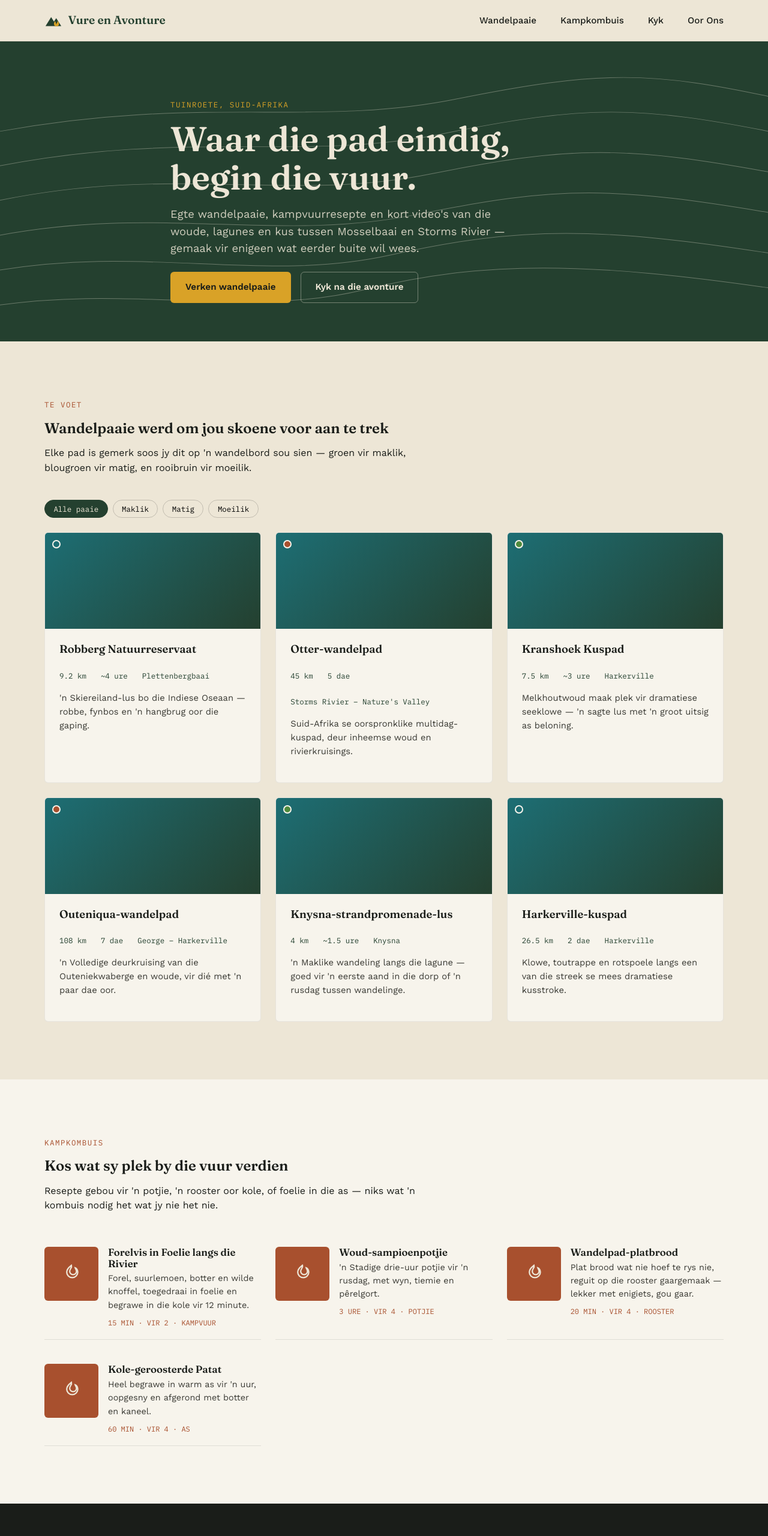
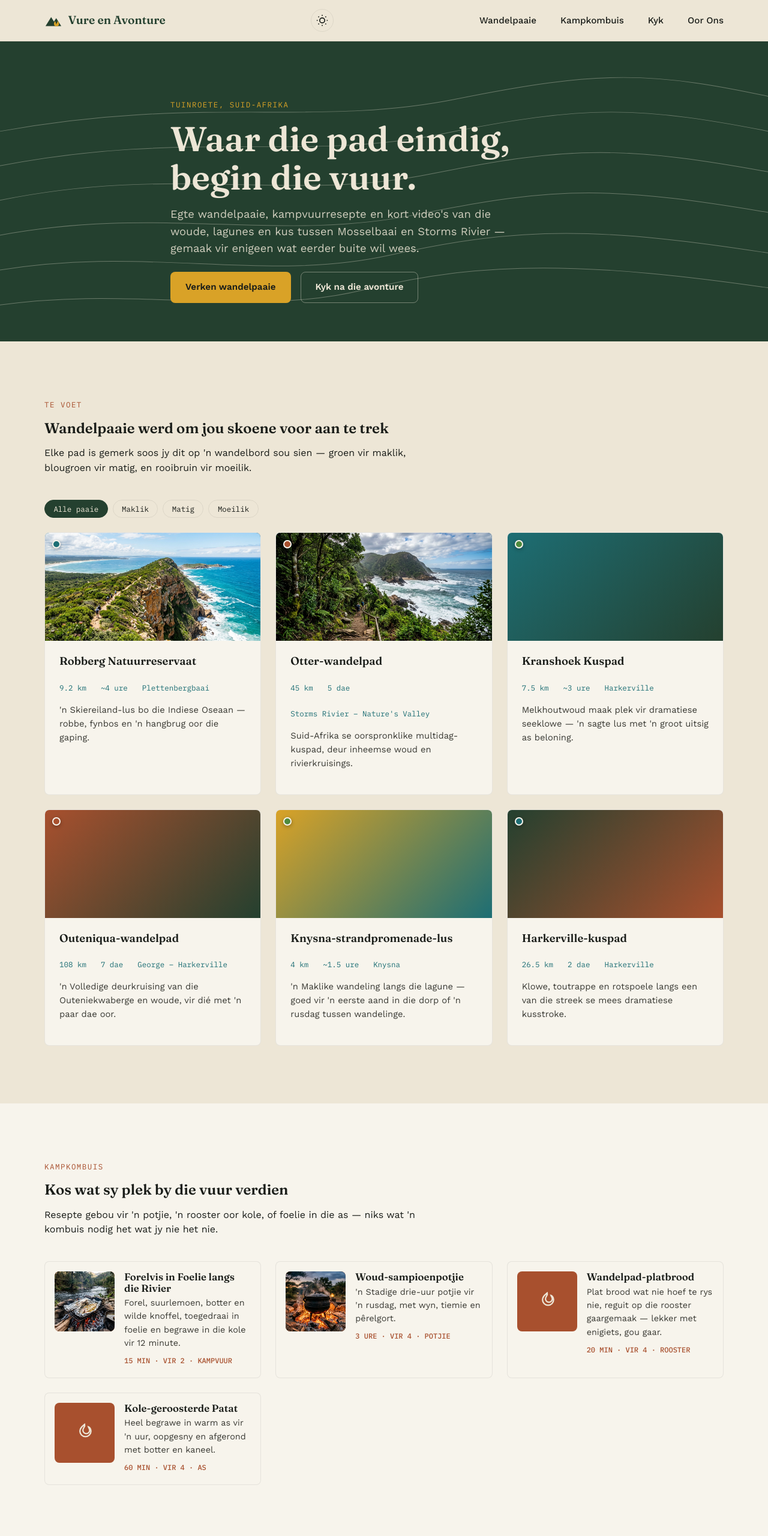
Before and after one commit to WilliamP1Code/vure-en-avonture, a plain HTML site: page index.html in a window 1280 px wide. Shown: the top 2560 px of the page at 60% size. Drawn offline with nearby package versions, Linux system fonts and the light colour scheme.

Commit message:
Add dark mode theme switcher, trail and recipe photo assets, and card hover animations

```diff
--- a/css/style.css
+++ b/css/style.css
@@ -7,12 +7,16 @@
 :root {
   /* Colors — pulled from the Garden Route ecosystem, not a stock palette */
   --fynbos: #24402f;       /* deep shrubland green — primary */
+  --fynbos-light: #345c43;
   --lagoon: #1d6e74;       /* Knysna lagoon teal — secondary */
   --protea: #d9a227;       /* pincushion-protea gold / firelight — accent */
   --rust: #a8502e;         /* Robberg sandstone cliff — warm accent */
   --sand: #ede6d6;         /* milkwood sand — light background */
   --ink: #1a1d19;          /* near-black, green-tinted — dark bg / text */
   --paper: #f7f4ec;        /* slightly lighter than sand, for cards */
+  --card-border: rgba(26, 29, 25, 0.08);
+  --text-muted: #3a3a34;
+  --nav-bg: rgba(237, 230, 214, 0.92);
 
   /* Type */
   --font-display: "Fraunces", Georgia, serif;
@@ -27,8 +31,20 @@
   --space-5: 4rem;
   --space-6: 6rem;
 
-  --radius: 6px;
+  --radius: 8px;
   --max-width: 1180px;
+
+  /* Transitions */
+  --transition-smooth: all 0.3s cubic-bezier(0.16, 1, 0.3, 1);
+}
+
+:root[data-theme="dark"] {
+  --sand: #121512;
+  --ink: #f0eee6;
+  --paper: #1b201a;
+  --card-border: rgba(240, 238, 230, 0.12);
+  --text-muted: #b0b5aa;
+  --nav-bg: rgba(18, 21, 18, 0.92);
 }
 
 /* ---------- Reset ---------- */
@@ -59,9 +75,10 @@ p { margin: 0 0 var(--space-2); }
   position: sticky;
   top: 0;
   z-index: 50;
-  background: rgba(237, 230, 214, 0.92);
-  backdrop-filter: blur(6px);
-  border-bottom: 1px solid rgba(26, 29, 25, 0.08);
+  background: var(--nav-bg);
+  backdrop-filter: blur(8px);
+  border-bottom: 1px solid var(--card-border);
+  transition: background 0.3s ease, border-color 0.3s ease;
 }
 .site-nav .container {
   display: flex;
@@ -79,7 +96,45 @@ p { margin: 0 0 var(--space-2); }
   text-decoration: none;
   color: var(--fynbos);
 }
+:root[data-theme="dark"] .brand {
+  color: var(--protea);
+}
 .brand svg { width: 30px; height: 30px; }
+
+.nav-controls {
+  display: flex;
+  align-items: center;
+  gap: var(--space-2);
+}
+
+.theme-toggle {
+  background: transparent;
+  border: 1px solid var(--card-border);
+  color: var(--ink);
+  width: 38px;
+  height: 38px;
+  border-radius: 50%;
+  display: flex;
+  align-items: center;
+  justify-content: center;
+  cursor: pointer;
+  transition: transform 0.2s ease, background 0.2s ease;
+}
+.theme-toggle:hover {
+  transform: scale(1.08);
+  background: rgba(217, 162, 39, 0.15);
+  color: var(--protea);
+}
+.theme-toggle svg {
+  width: 20px;
+  height: 20px;
+}
+.sun-icon { display: block; }
+.moon-icon { display: none; }
+
+:root[data-theme="dark"] .sun-icon { display: none; }
+:root[data-theme="dark"] .moon-icon { display: block; }
+
 .nav-links {
   display: flex;
   gap: var(--space-4);
@@ -200,6 +255,7 @@ p { margin: 0 0 var(--space-2); }
 
 /* ---------- Section shell ---------- */
 .section { padding: var(--space-6) 0; }
+.section-kitchen { background: var(--paper); transition: background 0.3s ease; }
 .section-head { max-width: 620px; margin-bottom: var(--space-4); }
 .section-head .eyebrow { color: var(--rust); }
 .section-dark { background: var(--ink); color: var(--sand); }
@@ -215,15 +271,45 @@ p { margin: 0 0 var(--space-2); }
   background: var(--paper);
   border-radius: var(--radius);
   overflow: hidden;
-  border: 1px solid rgba(26,29,25,0.08);
+  border: 1px solid var(--card-border);
   display: flex;
   flex-direction: column;
+  transition: var(--transition-smooth);
+}
+.trail-card:hover {
+  transform: translateY(-6px);
+  box-shadow: 0 14px 28px rgba(0, 0, 0, 0.18);
+  border-color: rgba(217, 162, 39, 0.4);
 }
 .trail-card-photo {
-  height: 160px;
+  height: 180px;
   background: linear-gradient(135deg, var(--lagoon), var(--fynbos));
   position: relative;
+  overflow: hidden;
 }
+.trail-card-photo img {
+  width: 100%;
+  height: 100%;
+  object-fit: cover;
+  transition: transform 0.5s ease;
+}
+.trail-card:hover .trail-card-photo img {
+  transform: scale(1.08);
+}
+.trail-photo-placeholder {
+  width: 100%;
+  height: 100%;
+  transition: transform 0.5s ease;
+}
+.placeholder-1 { background: linear-gradient(135deg, #1d6e74, #24402f); }
+.placeholder-2 { background: linear-gradient(135deg, #a8502e, #24402f); }
+.placeholder-3 { background: linear-gradient(135deg, #d9a227, #1d6e74); }
+.placeholder-4 { background: linear-gradient(135deg, #24402f, #a8502e); }
+
+.trail-card:hover .trail-photo-placeholder {
+  transform: scale(1.08);
+}
+
 .blaze {
   position: absolute;
   top: 12px;
@@ -232,23 +318,28 @@ p { margin: 0 0 var(--space-2); }
   height: 14px;
   border-radius: 50%;
   border: 2px solid var(--paper);
+  box-shadow: 0 2px 6px rgba(0,0,0,0.3);
+  z-index: 2;
 }
 .blaze-easy { background: #4f8a3d; }
 .blaze-moderate { background: #1d6e74; }
 .blaze-hard { background: #a8502e; }
+
 .trail-card-body { padding: var(--space-3); flex: 1; display: flex; flex-direction: column; }
-.trail-card-body h3 { font-size: 1.15rem; }
+.trail-card-body h3 { font-size: 1.15rem; color: var(--ink); }
 .trail-stats {
   display: flex;
   gap: var(--space-3);
   font-family: var(--font-mono);
   font-size: 0.78rem;
-  color: var(--fynbos);
+  color: var(--lagoon);
   margin: var(--space-1) 0 var(--space-2);
   flex-wrap: wrap;
 }
+:root[data-theme="dark"] .trail-stats { color: var(--protea); }
 .trail-stats span { white-space: nowrap; }
-.trail-card-body p { font-size: 0.92rem; color: #3a3a34; flex: 1; }
+.trail-card-body p { font-size: 0.92rem; color: var(--text-muted); flex: 1; }
+
 .trail-filters {
   display: flex;
   gap: var(--space-1);
@@ -260,11 +351,18 @@ p { margin: 0 0 var(--space-2); }
   font-size: 0.78rem;
   padding: 0.4rem 0.9rem;
   border-radius: 999px;
-  border: 1px solid rgba(26,29,25,0.2);
+  border: 1px solid var(--card-border);
   background: transparent;
+  color: var(--ink);
   cursor: pointer;
+  transition: var(--transition-smooth);
+}
+.filter-btn:hover {
+  border-color: var(--protea);
+  color: var(--protea);
 }
 .filter-btn.active { background: var(--fynbos); color: var(--sand); border-color: var(--fynbos); }
+:root[data-theme="dark"] .filter-btn.active { background: var(--protea); color: #121512; border-color: var(--protea); }
 
 /* ---------- Recipe cards ---------- */
 .recipe-grid {
@@ -274,14 +372,39 @@ p { margin: 0 0 var(--space-2); }
 }
 .recipe-card {
   display: grid;
-  grid-template-columns: 90px 1fr;
+  grid-template-columns: 100px 1fr;
   gap: var(--space-2);
-  padding: var(--space-2) 0;
-  border-bottom: 1px solid rgba(26,29,25,0.1);
+  padding: var(--space-2);
+  border-radius: var(--radius);
+  background: var(--paper);
+  border: 1px solid var(--card-border);
+  transition: var(--transition-smooth);
+}
+.recipe-card:hover {
+  transform: translateY(-3px);
+  box-shadow: 0 8px 20px rgba(0, 0, 0, 0.12);
+  border-color: rgba(217, 162, 39, 0.3);
+}
+.recipe-thumb {
+  width: 100px;
+  height: 100px;
+  border-radius: var(--radius);
+  overflow: hidden;
+  position: relative;
+  background: var(--rust);
+}
+.recipe-thumb img {
+  width: 100%;
+  height: 100%;
+  object-fit: cover;
+  transition: transform 0.4s ease;
+}
+.recipe-card:hover .recipe-thumb img {
+  transform: scale(1.1);
 }
 .recipe-flame {
-  width: 90px;
-  height: 90px;
+  width: 100px;
+  height: 100px;
   border-radius: var(--radius);
   background: var(--rust);
   display: flex;
@@ -289,9 +412,10 @@ p { margin: 0 0 var(--space-2); }
   justify-content: center;
 }
 .recipe-flame svg { width: 34px; height: 34px; stroke: var(--sand); }
-.recipe-card h3 { font-size: 1.05rem; margin-bottom: 0.25rem; }
-.recipe-card p { font-size: 0.9rem; color: #3a3a34; margin-bottom: 0.35rem; }
-.recipe-meta { font-family: var(--font-mono); font-size: 0.75rem; color: var(--rust); }
+.recipe-card h3 { font-size: 1.05rem; margin-bottom: 0.25rem; color: var(--ink); }
+.recipe-card p { font-size: 0.9rem; color: var(--text-muted); margin-bottom: 0.35rem; }
+.recipe-meta { font-family: var(--font-mono); font-size: 0.75rem; color: var(--rust); font-weight: 500; }
+:root[data-theme="dark"] .recipe-meta { color: var(--protea); }
 
 /* ---------- Video grid ---------- */
 .video-grid {
--- a/index.html
+++ b/index.html
@@ -20,14 +20,20 @@
     <a href="#" class="brand">
       <!-- placeholder logo: mountain + flame monogram, swap with real logo later -->
       <svg viewBox="0 0 32 32" xmlns="http://www.w3.org/2000/svg">
-        <path d="M2 26 L12 10 L17 18 L21 12 L30 26 Z" fill="#24402F"/>
-        <path d="M21 24c0-3 3-4 2-7 2 1 3 3 3 5 0 2.5-2 4.5-4.5 4.5S17 24.5 17 22c0-2 1-3.5 2.5-5-0.5 2 1.5 3 1.5 7z" fill="#D9A227"/>
+        <path d="M2 26 L12 10 L17 18 L21 12 L30 26 Z" fill="var(--fynbos)"/>
+        <path d="M21 24c0-3 3-4 2-7 2 1 3 3 3 5 0 2.5-2 4.5-4.5 4.5S17 24.5 17 22c0-2 1-3.5 2.5-5-0.5 2 1.5 3 1.5 7z" fill="var(--protea)"/>
       </svg>
       Vure en Avonture
     </a>
-    <button class="nav-toggle" id="navToggle" aria-label="Wissel kieslys" aria-expanded="false">
-      <span></span><span></span><span></span>
-    </button>
+    <div class="nav-controls">
+      <button class="theme-toggle" id="themeToggle" aria-label="Wissel tema" title="Skakel tussen ligte en donker modus">
+        <svg class="sun-icon" viewBox="0 0 24 24" fill="none" stroke="currentColor" stroke-width="2"><circle cx="12" cy="12" r="5"/><path d="M12 1v2M12 21v2M4.22 4.22l1.42 1.42M18.36 18.36l1.42 1.42M1 12h2M21 12h2M4.22 19.78l1.42-1.42M18.36 5.64l1.42-1.42"/></svg>
+        <svg class="moon-icon" viewBox="0 0 24 24" fill="none" stroke="currentColor" stroke-width="2"><path d="M21 12.79A9 9 0 1111.21 3 7 7 0 0021 12.79z"/></svg>
+      </button>
+      <button class="nav-toggle" id="navToggle" aria-label="Wissel kieslys" aria-expanded="false">
+        <span></span><span></span><span></span>
+      </button>
+    </div>
     <ul class="nav-links" id="navLinks">
       <li><a href="#trails">Wandelpaaie</a></li>
       <li><a href="#kitchen">Kampkombuis</a></li>
@@ -77,7 +83,10 @@
 
     <div class="trail-grid" id="trailGrid">
       <article class="trail-card" data-difficulty="moderate">
-        <div class="trail-card-photo"><span class="blaze blaze-moderate"></span></div>
+        <div class="trail-card-photo">
+          <img src="assets/robberg.jpg" alt="Robberg Natuurreservaat" loading="lazy">
+          <span class="blaze blaze-moderate" title="Matig"></span>
+        </div>
         <div class="trail-card-body">
           <h3>Robberg Natuurreservaat</h3>
           <div class="trail-stats"><span>9.2 km</span><span>~4 ure</span><span>Plettenbergbaai</span></div>
@@ -85,7 +94,10 @@
         </div>
       </article>
       <article class="trail-card" data-difficulty="hard">
-        <div class="trail-card-photo"><span class="blaze blaze-hard"></span></div>
+        <div class="trail-card-photo">
+          <img src="assets/otter.jpg" alt="Otter-wandelpad" loading="lazy">
+          <span class="blaze blaze-hard" title="Moeilik"></span>
+        </div>
         <div class="trail-card-body">
           <h3>Otter-wandelpad</h3>
           <div class="trail-stats"><span>45 km</span><span>5 dae</span><span>Storms Rivier – Nature's Valley</span></div>
@@ -93,7 +105,10 @@
         </div>
       </article>
       <article class="trail-card" data-difficulty="easy">
-        <div class="trail-card-photo"><span class="blaze blaze-easy"></span></div>
+        <div class="trail-card-photo">
+          <div class="trail-photo-placeholder placeholder-1"></div>
+          <span class="blaze blaze-easy" title="Maklik"></span>
+        </div>
         <div class="trail-card-body">
           <h3>Kranshoek Kuspad</h3>
           <div class="trail-stats"><span>7.5 km</span><span>~3 ure</span><span>Harkerville</span></div>
@@ -101,7 +116,10 @@
         </div>
       </article>
       <article class="trail-card" data-difficulty="hard">
-        <div class="trail-card-photo"><span class="blaze blaze-hard"></span></div>
+        <div class="trail-card-photo">
+          <div class="trail-photo-placeholder placeholder-2"></div>
+          <span class="blaze blaze-hard" title="Moeilik"></span>
+        </div>
         <div class="trail-card-body">
           <h3>Outeniqua-wandelpad</h3>
           <div class="trail-stats"><span>108 km</span><span>7 dae</span><span>George – Harkerville</span></div>
@@ -109,7 +127,10 @@
         </div>
       </article>
       <article class="trail-card" data-difficulty="easy">
-        <div class="trail-card-photo"><span class="blaze blaze-easy"></span></div>
+        <div class="trail-card-photo">
+          <div class="trail-photo-placeholder placeholder-3"></div>
+          <span class="blaze blaze-easy" title="Maklik"></span>
+        </div>
         <div class="trail-card-body">
           <h3>Knysna-strandpromenade-lus</h3>
           <div class="trail-stats"><span>4 km</span><span>~1.5 ure</span><span>Knysna</span></div>
@@ -117,7 +138,10 @@
         </div>
       </article>
       <article class="trail-card" data-difficulty="moderate">
-        <div class="trail-card-photo"><span class="blaze blaze-moderate"></span></div>
+        <div class="trail-card-photo">
+          <div class="trail-photo-placeholder placeholder-4"></div>
+          <span class="blaze blaze-moderate" title="Matig"></span>
+        </div>
         <div class="trail-card-body">
           <h3>Harkerville-kuspad</h3>
           <div class="trail-stats"><span>26.5 km</span><span>2 dae</span><span>Harkerville</span></div>
@@ -129,7 +153,7 @@
 </section>
 
 <!-- ============ CAMP KITCHEN ============ -->
-<section class="section" id="kitchen" style="background: var(--paper);">
+<section class="section section-kitchen" id="kitchen">
   <div class="container">
     <div class="section-head">
       <p class="eyebrow">Kampkombuis</p>
@@ -138,7 +162,9 @@
     </div>
     <div class="recipe-grid">
       <div class="recipe-card">
-        <div class="recipe-flame"><svg viewBox="0 0 24 24" fill="none" stroke-width="1.6"><path d="M12 2c1 3-2 4-2 7a4 4 0 108 0c0-1.5-1-2.5-1.5-4 1.5.5 3 2.5 3 5a6.5 6.5 0 11-13 0c0-4 3-6 5.5-8z"/></svg></div>
+        <div class="recipe-thumb">
+          <img src="assets/trout.jpg" alt="Forelvis in Foelie" loading="lazy">
+        </div>
         <div>
           <h3>Forelvis in Foelie langs die Rivier</h3>
           <p>Forel, suurlemoen, botter en wilde knoffel, toegedraai in foelie en begrawe in die kole vir 12 minute.</p>
@@ -146,7 +172,9 @@
         </div>
       </div>
       <div class="recipe-card">
-        <div class="recipe-flame"><svg viewBox="0 0 24 24" fill="none" stroke-width="1.6"><path d="M12 2c1 3-2 4-2 7a4 4 0 108 0c0-1.5-1-2.5-1.5-4 1.5.5 3 2.5 3 5a6.5 6.5 0 11-13 0c0-4 3-6 5.5-8z"/></svg></div>
+        <div class="recipe-thumb">
+          <img src="assets/potjie.jpg" alt="Woud-sampioenpotjie" loading="lazy">
+        </div>
         <div>
           <h3>Woud-sampioenpotjie</h3>
           <p>'n Stadige drie-uur potjie vir 'n rusdag, met wyn, tiemie en pêrelgort.</p>
```
Also changed, not shown: js/main.js (+25 -0 lines), assets/otter.jpg (added), assets/potjie.jpg (added), assets/robberg.jpg (added), assets/trout.jpg (added).
